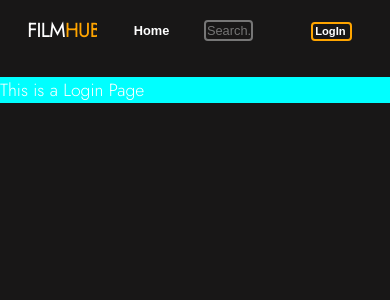
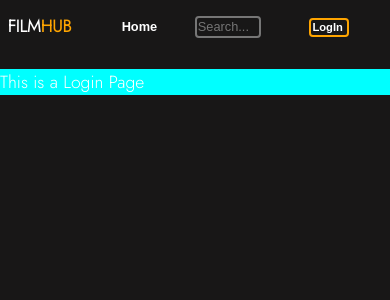
Before and after one commit to EricPuig10/FILMPAGE, a React (Create React App) app: page /LogIn in a window 390 px wide. Shown: the top 300 px of the page. Built offline with nearby package versions, Linux system fonts and the light colour scheme.

Commit message:
navbar millorada per mobil falta pasar props movies per poder fer cada pagina per cada peli

```diff
--- a/src/components/NavBar/navBar.css
+++ b/src/components/NavBar/navBar.css
@@ -6,7 +6,7 @@
 
 .title {
   width: 30%;
-  margin-left: 3%;
+  margin-left: 2%;
   font-size: 1.1em;
   color: white;
   background-color: rgb(24, 23, 23);
@@ -95,8 +95,8 @@
 
   .title {
     width: 25%;
-    margin-left: 7%;
-    font-size: 0.8em;
+    margin-left: 2%;
+    font-size: 0.7em;
     color: white;
     background-color: rgb(24, 23, 23);
   }
@@ -145,7 +145,7 @@
     border-radius: 1vw;
     border-style: solid;
     font-size: 0.8em;
-    width: 60%;
+    width: 80%;
   }
 
   .userZone {
```
